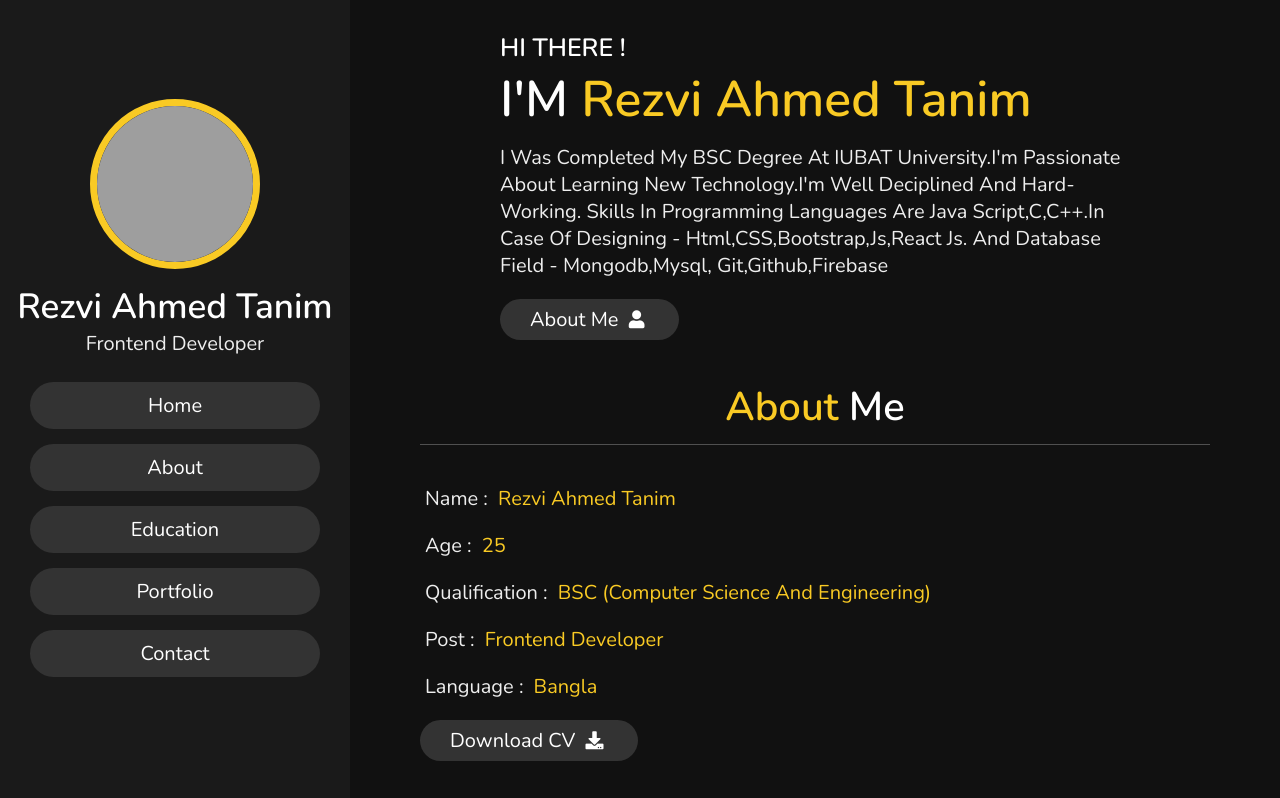
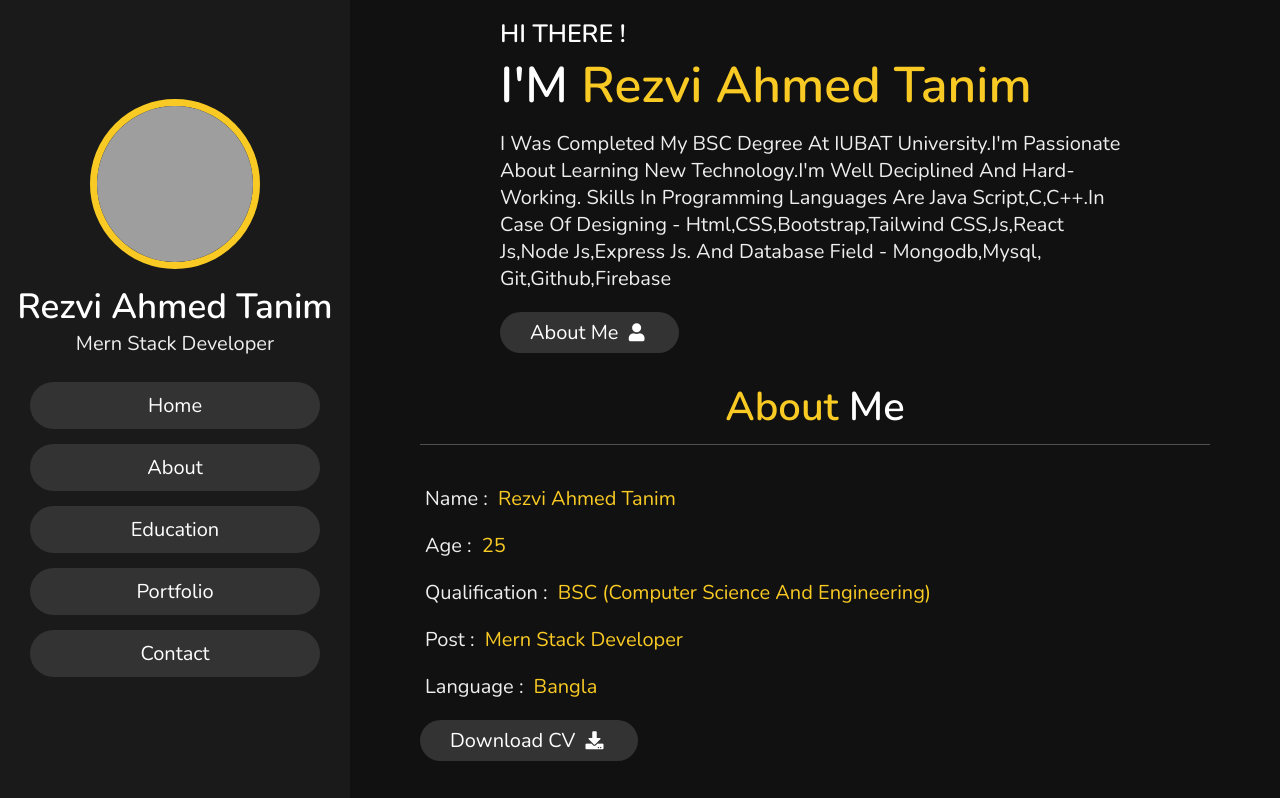
Before and after one commit to Tanim69/portfolio, a plain HTML site: page index.html in a window 1280 px wide. Shown: the top 798 px of the page. Drawn offline with nearby package versions, Linux system fonts and the light colour scheme; grey boxes are pictures that could not be loaded.

Commit message:
Your commit message here

```diff
--- a/index.html
+++ b/index.html
@@ -1,11 +1,11 @@
 <!DOCTYPE html>
 <html lang="en">
+
 <head>
     <meta charset="UTF-8">
     <meta name="viewport" content="width=device-width, initial-scale=1.0">
     <title>Personal Portfolio Website(Rezvi Ahmed Tanim)</title>
-     <link rel = "icon" href ="images/logo.png"
-        type = "image/x-icon">
+    <link rel="icon" href="images/logo.png" type="image/x-icon">
 
     <!-- font awesome cdn link  -->
     <link rel="stylesheet" href="https://cdnjs.cloudflare.com/ajax/libs/font-awesome/5.15.2/css/all.min.css">
@@ -14,6 +14,7 @@
     <link rel="stylesheet" href="css/style.css">
 
 </head>
+
 <body>
 
     <!-- header section starts  -->
@@ -23,7 +24,7 @@
         <div class="user">
             <img src="images/tanim.jpg" alt="">
             <h3 class="name">Rezvi Ahmed Tanim</h3>
-        <p class="post"> frontend developer</p>
+            <p class="post"> Mern Stack Developer</p>
         </div>
 
         <nav class="navbar">
@@ -45,10 +46,11 @@
     <!-- home section starts  -->
 
     <section class="home" id="home">
-
         <h3>HI THERE !</h3>
         <h1>I'M <span>Rezvi Ahmed Tanim</span></h1>
-    <p>I was completed my BSC degree at IUBAT University.I'm passionate about learning new technology.I'm well deciplined and hard-working. Skills in Programming Languages are java script,C,C++.In case of designing - Html,CSS,Bootstrap,Js,React js. And database field - Mongodb,Mysql, Git,Github,Firebase
+        <p>I was completed my BSC degree at IUBAT University.I'm passionate about learning new technology.I'm well
+            deciplined and hard-working. Skills in Programming Languages are java script,C,C++.In case of designing -
+            Html,CSS,Bootstrap,Tailwind CSS,Js,React js,Node js,Express js. And database field - Mongodb,Mysql, Git,Github,Firebase
         </p>
         <a href="#about"><button class="btn">about me <i class="fas fa-user"></i></button></a>
 
@@ -68,9 +70,10 @@
                 <h3> <span> name : </span> Rezvi Ahmed Tanim </h3>
                 <h3> <span> age : </span> 25 </h3>
                 <h3> <span> qualification : </span> BSC (Computer science and engineering) </h3>
-        <h3> <span> post : </span> Frontend developer </h3>
+                <h3> <span> post : </span> Mern stack developer </h3>
                 <h3> <span> language : </span> Bangla </h3>
-        <a href="tanim cv update.pdf" download><button class="btn"> download CV <i class="fas fa-download"></i> </button></a>
+                <a href="tanim cv update.pdf" download><button class="btn"> download CV <i class="fas fa-download"></i>
+                    </button></a>
             </div>
 
             <div class="counter">
@@ -240,4 +243,5 @@
 
 
 </body>
+
 </html>
```
Lines whose indentation alone changed are shown as unchanged.
